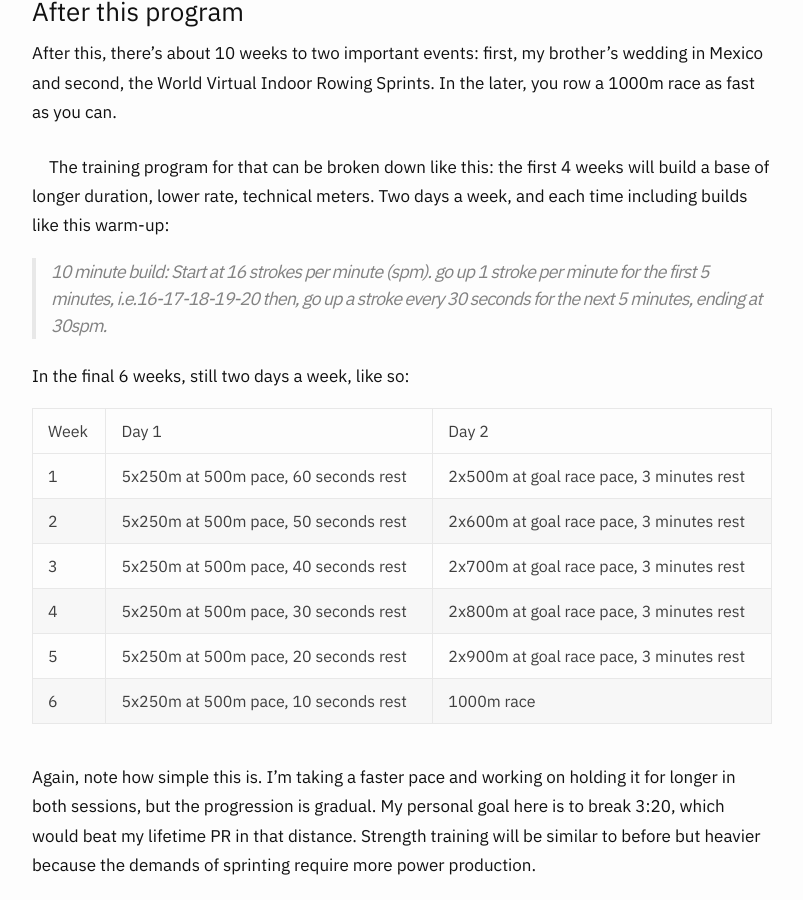
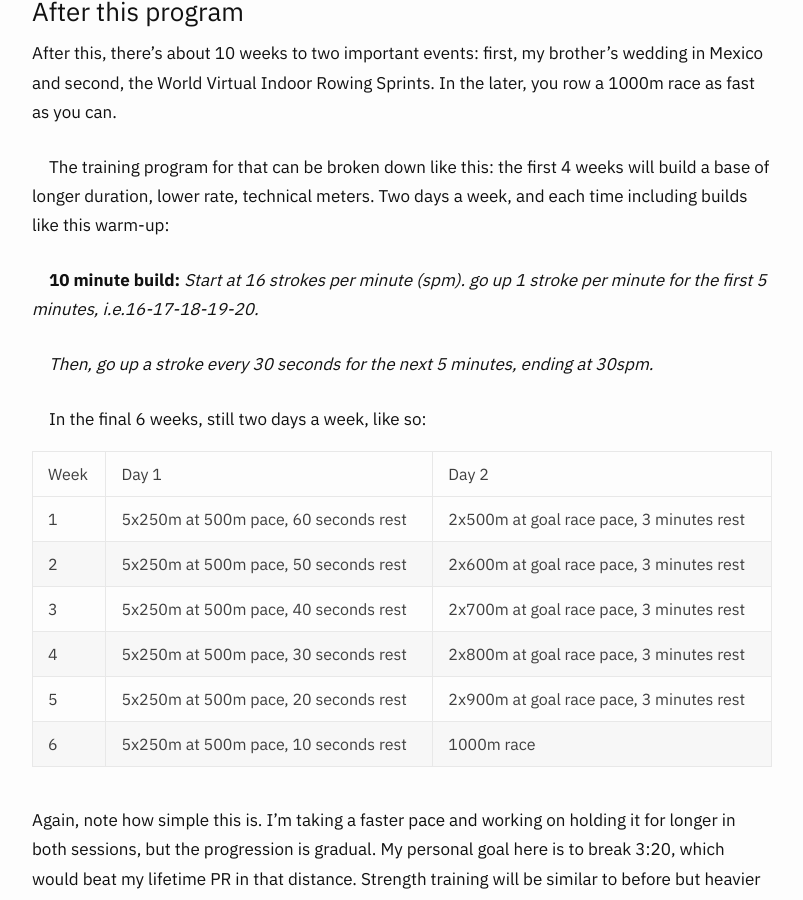
Before and after one commit to briankappgoldstein/new-site, a Jekyll site: the page built from _posts/2018-11-02-November-December-Beyond-Training.md, in a window 1280 px wide and 900 px high, scrolled down 1873 px. Shown: the whole window, without its empty margins (238-1041 px from the left). Built offline with Jekyll 4.4.1, drawn with Linux system fonts in a browser that asks for light colours.

```diff
--- a/_posts/2018-11-02-November-December-Beyond-Training.md
+++ b/_posts/2018-11-02-November-December-Beyond-Training.md
@@ -26,7 +26,7 @@ Enough talking, Goldstein. Show us the program!
 	<tr>
 		<td>1</td>
 		<td>500m Time Trial - <strong> 1:41.2</strong></td>
-		<td>5000m Time Trial - <strong> 21:40.4</strong><em>PR</em></td>
+		<td>5000m Time Trial - <strong> 21:40.4</strong> <em>PR</em></td>
 		<td>2000m Time Trial - <strong> 7:57.9</strong></td>
 	</tr>
 	<tr>
@@ -92,13 +92,10 @@ After this, there's about 10 weeks to two important events: first, my brother's
 
 The training program for that can be broken down like this: the first 4 weeks will build a base of longer duration, lower rate, technical meters. Two days a week, and each time including builds like this warm-up:
 
-<blockquote>
-	10 minute build:
+<strong>10 minute build:</strong>
+<em>Start at 16 strokes per minute (spm). go up 1 stroke per minute for the first 5 minutes, i.e.16-17-18-19-20.</em>
 
-	Start at 16 strokes per minute (spm). go up 1 stroke per minute for the first 5 minutes, i.e.16-17-18-19-20
-
-	then, go up a stroke every 30 seconds for the next 5 minutes, ending at 30spm.
-</blockquote>
+<em>Then, go up a stroke every 30 seconds for the next 5 minutes, ending at 30spm.</em>
 
 In the final 6 weeks, still two days a week, like so:
 
```
